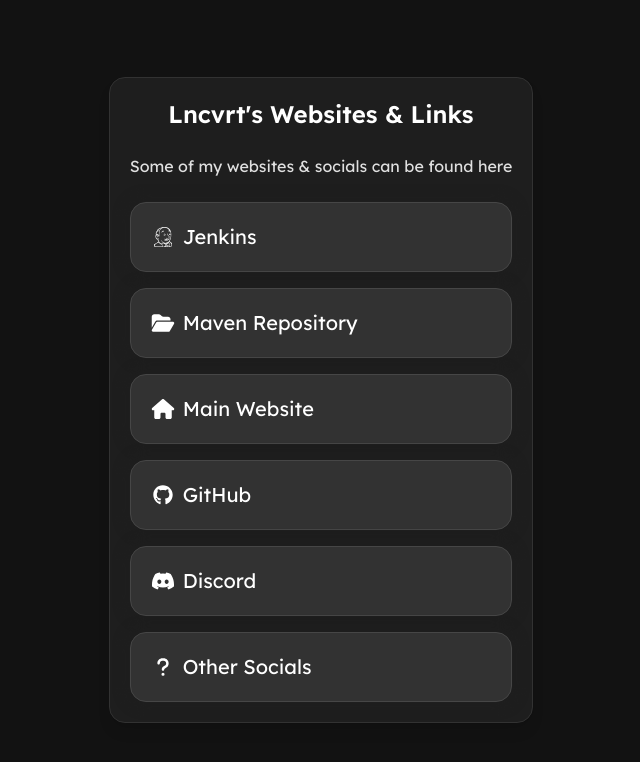
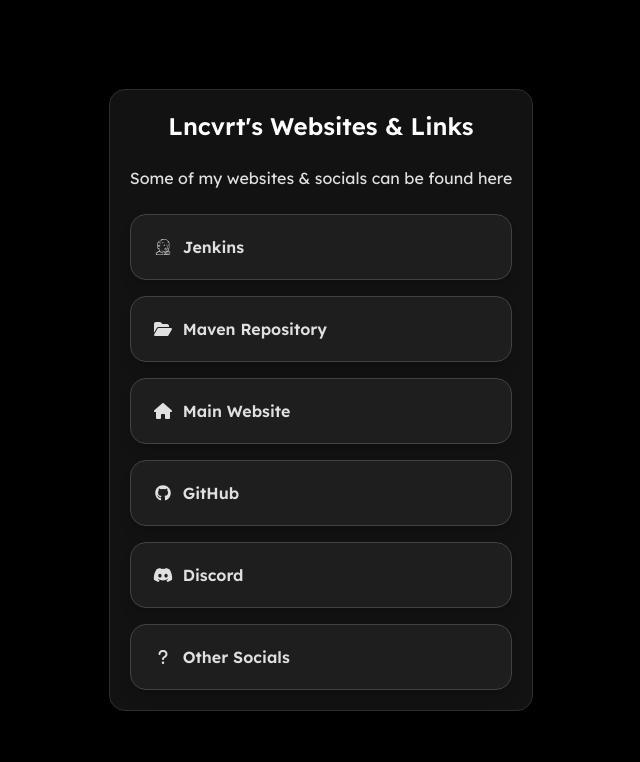
Before and after one commit to Lncvrt/Links-Website, a Next.js app: page / in a window 1280 px wide. Shown: the top 762 px of the page, without its empty margins (319-959 px from the left). Built offline with nearby package versions, Linux system fonts and the light colour scheme.

Commit message:
Update styles

```diff
--- a/src/app/globals.css
+++ b/src/app/globals.css
@@ -1,20 +1,23 @@
 @import "tailwindcss";
 
 body {
-  @apply text-[#e0e0e0] bg-[#121212] select-none m-0;
+  @apply text-[#e0e0e0] bg-[#000000] m-0 select-none;
 }
 
 .center-box {
-  @apply w-fit min-w-[20%] max-w-[95%] border shadow-[0px_0px_8px_8px_rgba(15,15,15,0.8)] rounded-2xl border-solid border-[#323232];
-  @apply bg-[#1e1e1e] p-5 backdrop-blur-sm shadow-lg text-center mx-auto;
+  @apply w-fit min-w-[20%] max-w-[95%] border-[#2e2e2e] rounded-2xl border border-solid;
+  @apply bg-[#121212] mx-auto p-5 text-center shadow-lg backdrop-blur-sm;
 }
 
 .button {
-  @apply transition-all duration-[0.5s] hover:scale-105 text-white border shadow-[0px_0px_8px_8px_rgba(30,30,30,0.8)] rounded-2xl border-solid border-[#464646] bg-[#323232] p-5 flex flex-row items-center text-center text-xl;
+  @apply duration-[0.5s] transition-all hover:scale-105;
+  @apply border-[#424242] rounded-2xl border border-solid;
+  @apply bg-[#1e1e1e] w-[100%] flex items-center p-5 shadow-lg font-semibold;
 }
 
 .button:hover {
-  @apply bg-[#3c3c3c] p-5 flex flex-row items-center text-center border shadow-[0px_0px_8px_8px_rgba(50,50,50,0.8)] rounded-2xl border-solid border-[#646464];
+  @apply bg-[#292929] flex items-center p-5 text-center shadow-lg;
+  @apply border-[#555555] rounded-2xl border border-solid;
 }
 
 .button-icon {
```
